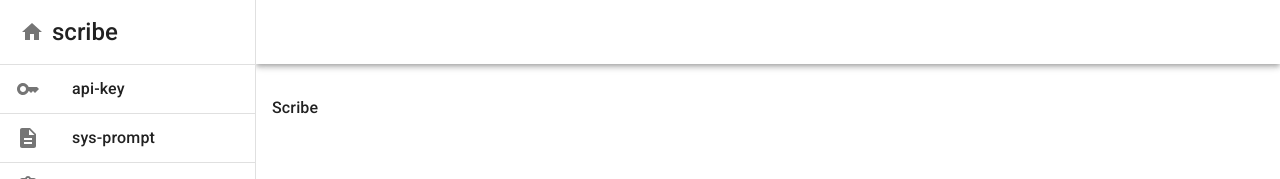
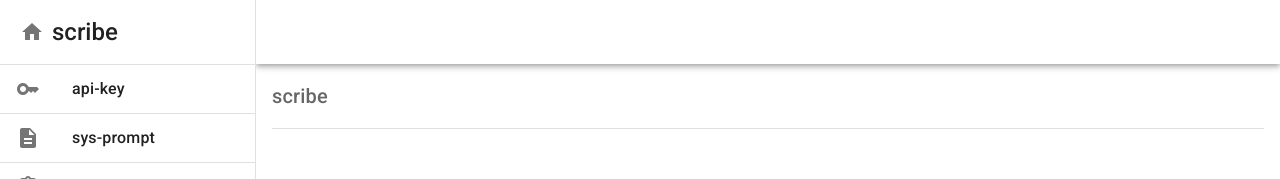
Before and after one commit to panalexeu/scribe_rag, a Next.js app in the folder scribe_ui/: page / in a window 1280 px wide. Shown: the top 179 px of the page. Built offline with nearby package versions, Linux system fonts and the light colour scheme.

Commit message:
updated main page in scribe ui

```diff
--- a/scribe_ui/src/app/page.tsx
+++ b/scribe_ui/src/app/page.tsx
@@ -1,5 +1,23 @@
+import {Box, Breadcrumbs, Divider, IconButton, Tooltip, Typography} from "@mui/material";
+import AddIcon from "@mui/icons-material/Add";
+
 export default function Page() {
     return (
-        <p>Scribe</p>
+        <Box
+            display={'flex'}
+            flexDirection={"column"}
+            alignItems={'flex-start'}
+            gap={2}
+        >
+            <Box display={'flex'} width={'100%'}>
+                <Breadcrumbs>
+                    <Typography variant={'h6'}>
+                        scribe
+                    </Typography>
+                </Breadcrumbs>
+            </Box>
+
+            <Divider sx={{width: '100%'}}/>
+        </Box>
     );
 }
```
